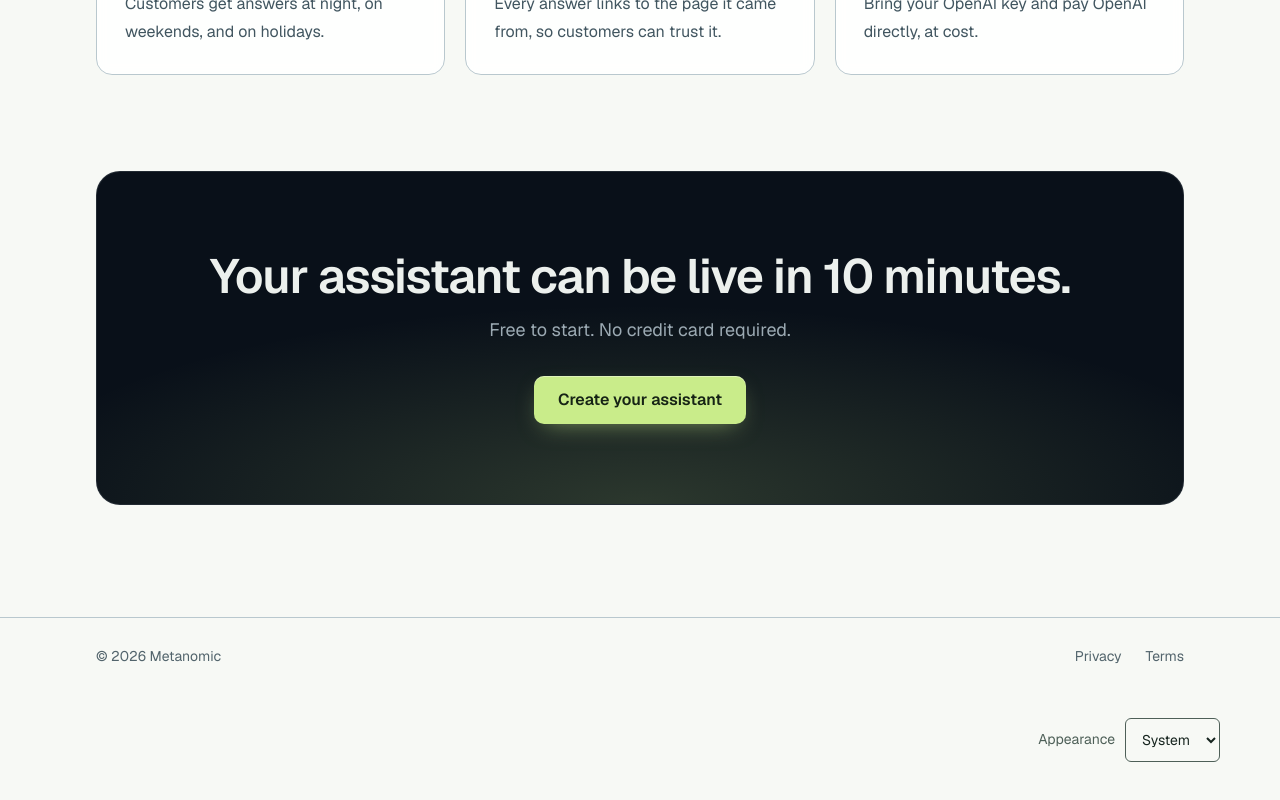
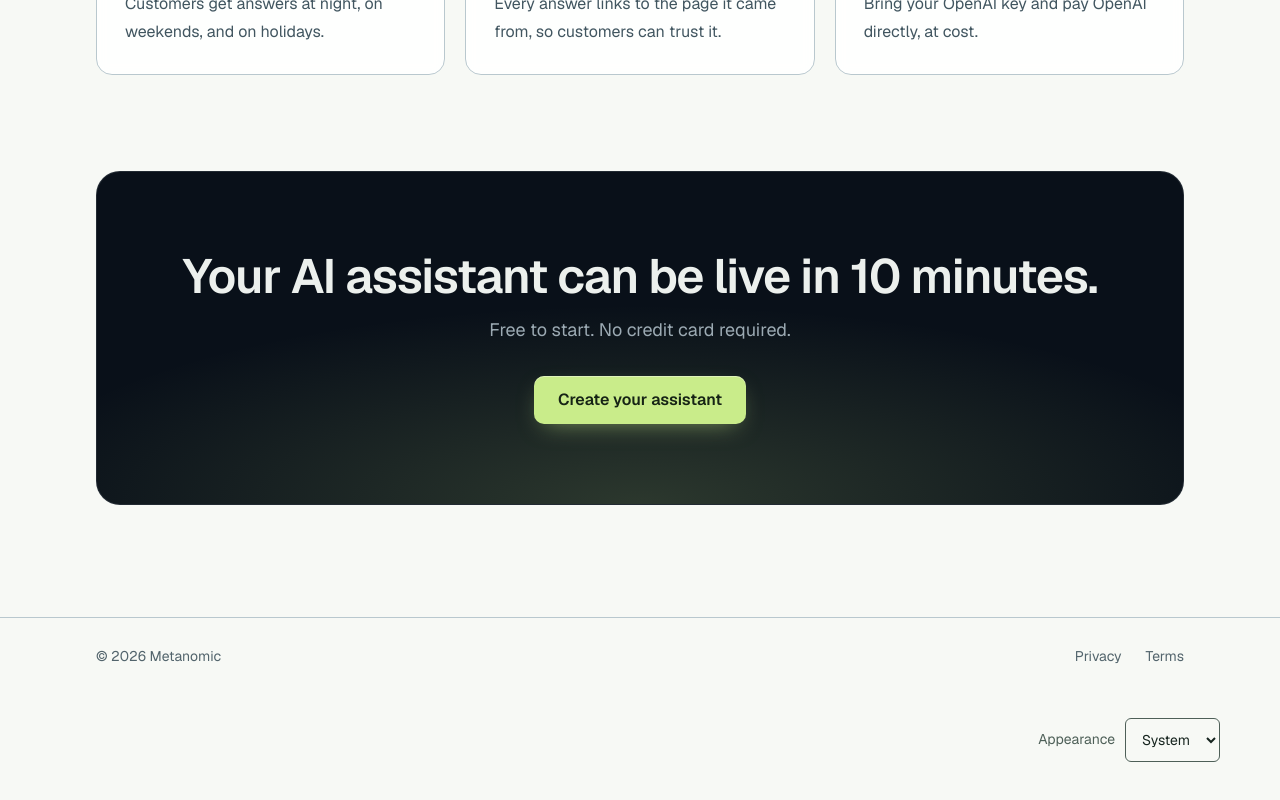
Before and after one commit to geisera/metanomic, a Next.js app: page /assistant-studio in a window 1280 px wide. Shown: the part 1553-2353 px from the top of the page. Built offline with nearby package versions, Linux system fonts and the light colour scheme; no server answers.

Commit message:
Update heading to specify 'AI assistant'

```diff
--- a/src/app/assistant-studio/page.tsx
+++ b/src/app/assistant-studio/page.tsx
@@ -138,7 +138,7 @@ export default function Page(){
       <section aria-labelledby="final-cta" className="mx-auto max-w-6xl px-5 pb-20 sm:px-8 sm:pb-28">
         <div className={s.band+' px-6 py-16 text-center sm:px-12 sm:py-20'}>
           <div className="relative">
-            <h2 id="final-cta" className="text-balance text-3xl font-semibold tracking-tight sm:text-5xl">Your assistant can be live in 10 minutes.</h2>
+            <h2 id="final-cta" className="text-balance text-3xl font-semibold tracking-tight sm:text-5xl">Your AI assistant can be live in 10 minutes.</h2>
             <p className={s.bandSub+' mt-4 text-lg'}>Free to start. No credit card required.</p>
             <Signup className="mt-8 w-full sm:w-auto"/>
           </div>
```
